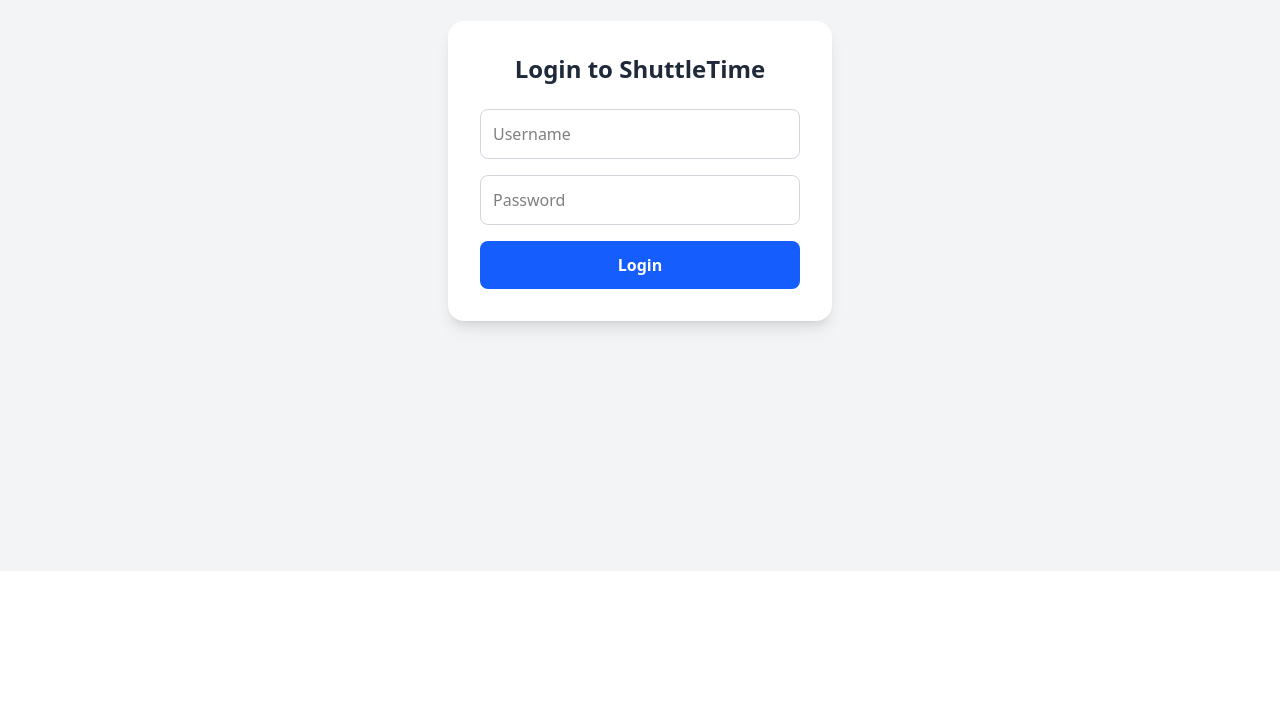
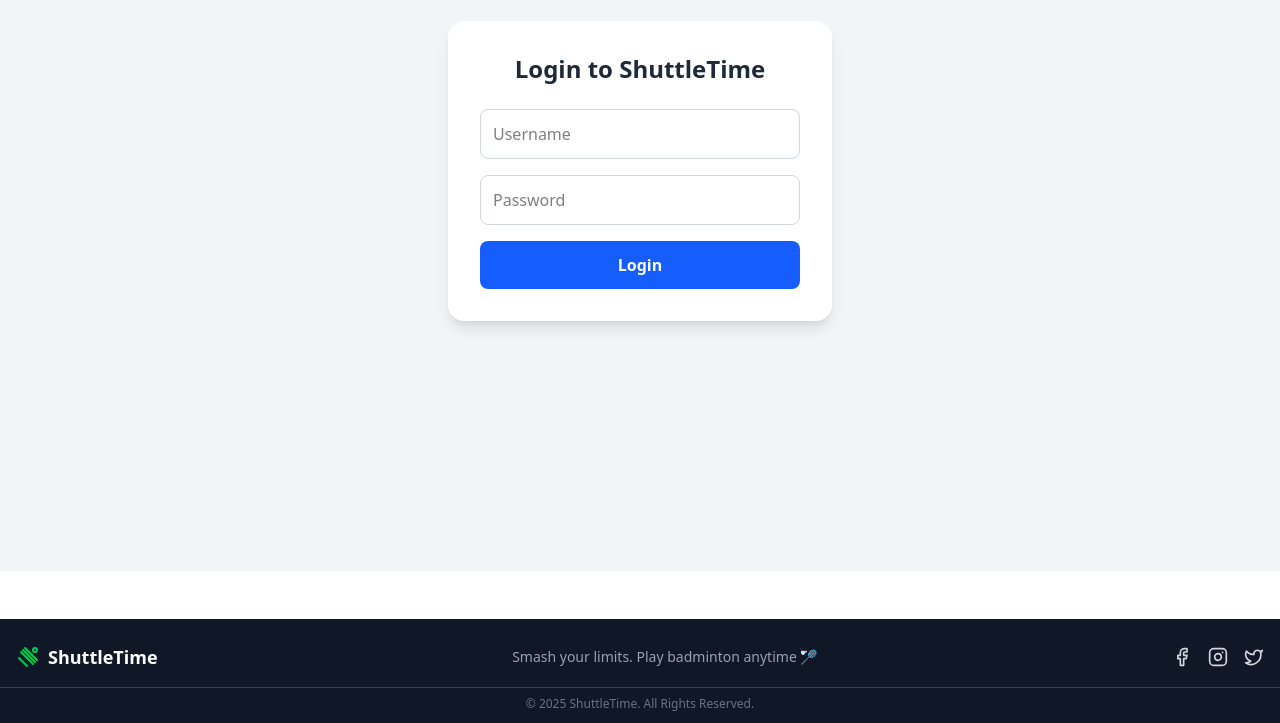
Before and after one commit to jabongg/shuttle-ui, a React (Vite) app: page /login in a window 1280 px wide. Shown: the part 229-952 px from the top of the page. Before the commit the page ends 800 px from the top, so only its background shows below. Built offline with nearby package versions, Linux system fonts and the light colour scheme.

Commit message:
SHTL-5: Added footer to the website

```diff
--- a/src/App.jsx
+++ b/src/App.jsx
@@ -5,17 +5,19 @@
 import AvailableSlots from "./pages/AvailableSlots";
 import LoginPage from "./pages/LoginPage";
 import Navbar from "./components/Navbar";
+import Footer from "./components/Footer";
 import { isLoggedIn } from "./utils/auth";
 
 function App() {
   const loggedIn = isLoggedIn();
 
   return (
-    <div>
+    <div className="flex flex-col min-h-screen">
       {/* ✅ Show Navbar only if user is logged in */}
       {loggedIn && <Navbar />}
 
-      <div className={loggedIn ? "pt-20 px-6" : ""}>
+      {/* ✅ Main Content (pushes footer down) */}
+      <main className={`flex-grow ${loggedIn ? "pt-20 px-6" : ""}`}>
         <Routes>
           {/* Public Route */}
           <Route path="/login" element={<LoginPage />} />
@@ -33,7 +35,10 @@
             <Route path="*" element={<Navigate to="/login" />} />
           )}
         </Routes>
-      </div>
+      </main>
+
+      {/* ✅ Footer always at bottom */}
+      <Footer />
     </div>
   );
 }
--- /dev/null
+++ b/src/components/Footer.jsx
@@ -0,0 +1,65 @@
+// src/components/Footer.jsx
+import { Instagram, Twitter, Facebook } from "lucide-react";
+
+// Simple inline shuttlecock SVG (no external icon needed)
+const ShuttlecockIcon = ({ size = 24, className = "" }) => (
+  <svg
+    width={size}
+    height={size}
+    viewBox="0 0 24 24"
+    fill="none"
+    stroke="currentColor"
+    className={className}
+    strokeWidth="2"
+    strokeLinecap="round"
+    strokeLinejoin="round"
+    aria-hidden="true"
+  >
+    {/* shuttle head */}
+    <circle cx="19" cy="5" r="2" />
+    {/* feather lines */}
+    <path d="M9 3l12 12" />
+    <path d="M7 5l12 12" />
+    <path d="M5 7l12 12" />
+    {/* handle */}
+    <path d="M3 13l8 8" />
+  </svg>
+);
+
+function Footer() {
+  return (
+    <footer className="bg-gray-900 text-gray-300 py-6 mt-12">
+      <div className="max-w-7xl mx-auto px-4 flex flex-col md:flex-row justify-between items-center gap-4">
+        {/* Left - Logo & Tagline */}
+        <div className="flex items-center gap-2">
+          <ShuttlecockIcon size={24} className="text-green-500" />
+          <span className="text-lg font-semibold text-white">ShuttleTime</span>
+        </div>
+
+        <p className="text-sm text-gray-400">
+          Smash your limits. Play badminton anytime 🏸
+        </p>
+
+        {/* Right - Social Links */}
+        <div className="flex gap-4">
+          <a href="#" className="hover:text-blue-400 transition" aria-label="Facebook">
+            <Facebook size={20} />
+          </a>
+          <a href="#" className="hover:text-pink-400 transition" aria-label="Instagram">
+            <Instagram size={20} />
+          </a>
+          <a href="#" className="hover:text-sky-400 transition" aria-label="Twitter">
+            <Twitter size={20} />
+          </a>
+        </div>
+      </div>
+
+      {/* Bottom Line */}
+      <div className="border-t border-gray-700 mt-4 pt-2 text-center text-xs text-gray-500">
+        © {new Date().getFullYear()} ShuttleTime. All Rights Reserved.
+      </div>
+    </footer>
+  );
+}
+
+export default Footer;
--- a/src/components/Navbar.jsx
+++ b/src/components/Navbar.jsx
@@ -1,19 +1,19 @@
 // src/components/Navbar.jsx
 import { useState } from "react";
 import { Menu, X, User } from "lucide-react";
-import { useNavigate } from "react-router-dom";
+import { useNavigate, Link } from "react-router-dom";
 import logo from "../images/shuttle-logo.png";
-import { isLoggedIn, logout, getUser } from "../utils/auth";
+import { isLoggedIn, logout } from "../utils/auth";
 
 function Navbar() {
   const [isOpen, setIsOpen] = useState(false);
   const navigate = useNavigate();
 
   const navLinks = [
-    { name: "Home", href: "/venues" },
-    { name: "Venues", href: "/venues" },
-    { name: "Bookings", href: "/bookings" },
-    { name: "Slots", href: "/available-slots" },
+    { name: "Home", path: "/venues" },
+    { name: "Venues", path: "/venues" },
+    { name: "Bookings", path: "/bookings" },
+    { name: "Slots", path: "/available-slots" },
   ];
 
   const handleLogout = () => {
@@ -21,14 +21,15 @@
     navigate("/login");
   };
 
-  const user = getUser();
-
   return (
     <nav className="bg-white shadow-md fixed w-full top-0 z-50">
       <div className="max-w-7xl mx-auto px-4 sm:px-6 lg:px-8">
         <div className="flex justify-between items-center h-16">
-          {/* Logo */}
-          <div className="flex items-center">
+          {/* ✅ Logo (click → navigate to /venues) */}
+          <div
+            className="flex items-center cursor-pointer"
+            onClick={() => navigate("/venues")}
+          >
             <img src={logo} alt="ShuttleTime Logo" className="h-10 w-auto mr-2" />
             <span className="text-2xl font-bold text-blue-600">Shuttle</span>
             <span className="text-2xl font-bold text-green-600">Time</span>
@@ -37,21 +38,20 @@
           {/* Desktop Menu */}
           <div className="hidden md:flex space-x-8 items-center">
             {navLinks.map((link) => (
-              <a
+              <Link
                 key={link.name}
-                href={link.href}
+                to={link.path}
                 className="text-gray-700 hover:text-blue-600 hover:scale-105 transition-all duration-300 font-medium"
               >
                 {link.name}
-              </a>
+              </Link>
             ))}
 
-            {/* ✅ Show logged-in user + icon + logout */}
-            {isLoggedIn() && user && (
+            {isLoggedIn() && (
               <div className="flex items-center gap-4">
                 <div className="flex items-center gap-2 text-gray-700 font-medium">
                   <User size={18} className="text-blue-600" />
-                  <span>Hi, {user.username}</span>
+                  <span>Hi, admin</span>
                 </div>
                 <button
                   onClick={handleLogout}
@@ -77,24 +77,27 @@
         <div className="md:hidden bg-white shadow-lg">
           <div className="px-2 pt-2 pb-3 space-y-1">
             {navLinks.map((link) => (
-              <a
+              <Link
                 key={link.name}
-                href={link.href}
+                to={link.path}
                 className="block px-3 py-2 rounded-md text-gray-700 hover:text-blue-600 hover:bg-gray-100 transition duration-300"
+                onClick={() => setIsOpen(false)} // close menu on click
               >
                 {link.name}
-              </a>
+              </Link>
             ))}
 
-            {/* ✅ Mobile user + icon + logout */}
-            {isLoggedIn() && user && (
+            {isLoggedIn() && (
               <div className="px-3 py-2 flex flex-col gap-2">
                 <div className="flex items-center gap-2 text-gray-700 font-medium">
                   <User size={18} className="text-blue-600" />
-                  <span>Hi, {user.username}</span>
+                  <span>Hi, admin</span>
                 </div>
                 <button
-                  onClick={handleLogout}
+                  onClick={() => {
+                    handleLogout();
+                    setIsOpen(false);
+                  }}
                   className="px-3 py-1 rounded bg-red-500 text-white hover:bg-red-600 transition"
                 >
                   Logout
--- a/src/pages/BookingPage.jsx
+++ b/src/pages/BookingPage.jsx
@@ -25,7 +25,7 @@
 
   return (
     <div className="p-6 max-w-4xl mx-auto">
-      <h1 className="text-xl font-bold mb-4">Book a Court</h1>
+      <h1 className="text-2xl font-bold mb-4">Book a Court</h1>
       <form onSubmit={handleSubmit} className="space-y-3">
         <input
           type="number"
```
